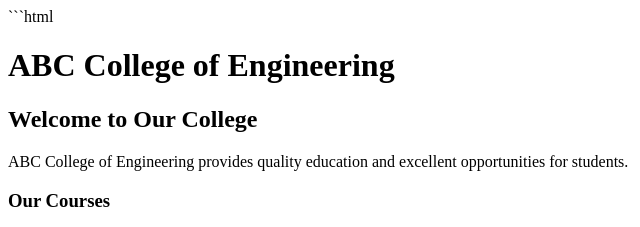
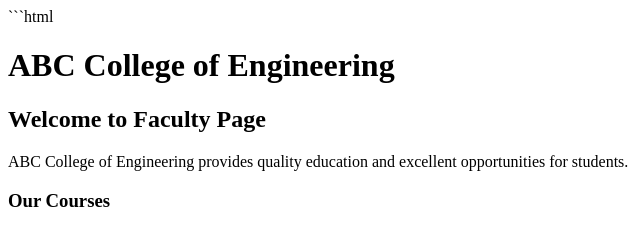
Before and after one commit to saicharanpittala862-sudo/College-Website, a plain HTML site: page index.html in a window 1280 px wide. Shown: the top 227 px of the page, 0-640 px from the left. Drawn offline with Linux system fonts and the light colour scheme.

Commit message:
Merge college faculty details into main

```diff
--- a/index.html
+++ b/index.html
@@ -8,7 +8,7 @@
 
     <h1>ABC College of Engineering</h1>
 
-    <h2>Welcome to Our College</h2>
+<h2>Welcome to Faculty Page</h2>
 
     <p>
         ABC College of Engineering provides quality education
```
